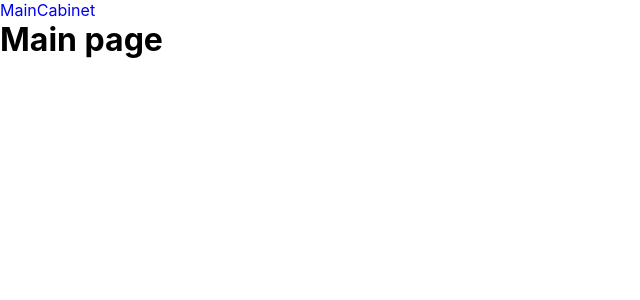
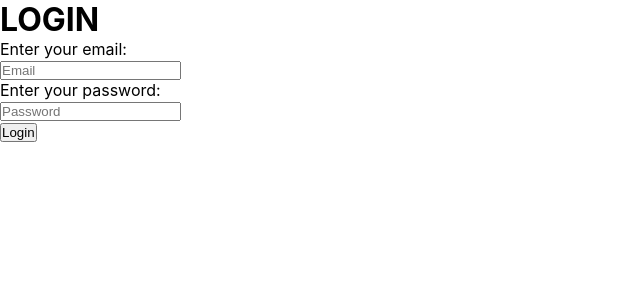
Before and after one commit to pbstm/frontend, a React (Create React App) app: page /login in a window 1280 px wide. Shown: the top 300 px of the page, without its empty margins (0-640 px from the left). Built offline with nearby package versions, Linux system fonts and the light colour scheme.

Commit message:
added path to login page, renamed files from .jsx to .js, added proptypes and fixed eslint errors

```diff
--- a/src/App.js
+++ b/src/App.js
@@ -5,11 +5,13 @@ import { compose } from 'redux'
 import store from './redux/redux-store'
 import Main from './pages/Main'
 import Cabinet from './pages/Cabinet'
+import Login from './pages/Login'
 
 const App = () => (
   <>
     <Switch>
       <Route path="/cabinet" component={Cabinet} />
+      <Route path="/login" component={Login} />
       <Route path="/" component={Main} />
     </Switch>
   </>
--- /dev/null
+++ b/src/components/FormsControls.js
@@ -0,0 +1,65 @@
+import React from 'react'
+import { Field } from 'redux-form'
+import classNames from 'classnames'
+import PropTypes from 'prop-types'
+import classes from './FormsControls.module.scss'
+
+const FormControl = ({ meta, children }) => {
+  const hasError = meta.touched && meta.error
+  return (
+    <div
+      className={classNames(
+        classes.formsControls,
+        hasError ? classes.error : ''
+      )}
+    >
+      <div>{children}</div>
+      {hasError && <span>{meta.error}</span>}
+    </div>
+  )
+}
+
+export const Input = (props) => {
+  const { input, meta, ...restProps } = props
+  return (
+    <FormControl {...props}>
+      <input {...input} {...restProps} />
+      <span />
+    </FormControl>
+  )
+}
+
+export function createField(
+  placeholder,
+  name,
+  validators,
+  component,
+  props,
+  text = ''
+) {
+  return (
+    <>
+      <Field
+        placeholder={placeholder}
+        name={name}
+        validate={validators}
+        component={component}
+        {...props}
+      />
+      {text}
+    </>
+  )
+}
+
+FormControl.propTypes = {
+  children: PropTypes.oneOfType([
+    PropTypes.arrayOf(PropTypes.element),
+    PropTypes.element
+  ]).isRequired,
+  meta: PropTypes.instanceOf(Object).isRequired
+}
+
+Input.propTypes = {
+  meta: PropTypes.instanceOf(Object).isRequired,
+  input: PropTypes.instanceOf(Object).isRequired
+}
--- a/src/index.js
+++ b/src/index.js
@@ -4,12 +4,7 @@ import './scss/index.scss'
 import App from './App'
 import reportWebVitals from './reportWebVitals'
 
-ReactDOM.render(
-  <React.StrictMode>
-    <App />
-  </React.StrictMode>,
-  document.getElementById('root')
-)
+ReactDOM.render(<App />, document.getElementById('root'))
 
 // If you want to start measuring performance in your app, pass a function
 // to log results (for example: reportWebVitals(console.log))
--- /dev/null
+++ b/src/pages/Login/index.js
@@ -0,0 +1,62 @@
+import React from 'react'
+import { reduxForm } from 'redux-form'
+import { useDispatch, useSelector } from 'react-redux'
+import { Redirect } from 'react-router-dom'
+import PropTypes from 'prop-types'
+import { createField, Input } from '../../components/FormsControls'
+import { required, maxLengthCreator } from '../../components/validators'
+import { login } from '../../redux/authReducer'
+import classes from '../../components/FormsControls.module.scss'
+
+const maxLength30 = maxLengthCreator(30)
+
+const LoginForm = ({ handleSubmit, error }) => (
+  <form onSubmit={handleSubmit}>
+    <div className={classes.Email}>
+      <div className={classes.Title}>Enter your email: </div>
+      {createField('Email', 'email', [required, maxLength30], Input)}
+    </div>
+    <div className={classes.Password}>
+      <div className={classes.Title}>Enter your password: </div>
+      {createField('Password', 'password', [required, maxLength30], Input, {
+        type: 'password'
+      })}
+    </div>
+
+    {error && <div className={classes.formSummaryError}>{error}</div>}
+    <button type="submit">Login</button>
+  </form>
+)
+
+const LoginReduxForm = reduxForm({
+  form: 'login'
+})(LoginForm)
+
+const Login = () => {
+  const isAuth = useSelector((state) => state.auth.isAuth)
+  const dispatch = useDispatch()
+
+  const onSubmit = (formData) => {
+    dispatch(login(formData.email, formData.password))
+  }
+
+  if (isAuth) <Redirect to="/cabinet" />
+
+  return (
+    <div className="container">
+      <h1>LOGIN</h1>
+      <LoginReduxForm onSubmit={onSubmit} />
+    </div>
+  )
+}
+
+export default Login
+
+LoginForm.propTypes = {
+  handleSubmit: PropTypes.func.isRequired,
+  error: PropTypes.string
+}
+
+LoginForm.defaultProps = {
+  error: ''
+}
--- a/src/pages/Main/MainMenu/index.js
+++ b/src/pages/Main/MainMenu/index.js
@@ -9,6 +9,9 @@ const MainMenu = () => (
     <NavLink to="/cabinet">
       <span>Cabinet</span>
     </NavLink>
+    <NavLink to="/login">
+      <span>Login</span>
+    </NavLink>
   </nav>
 )
 
```
Also changed, not shown: src/components/FormsControls.jsx (deleted, +0 -49 lines), src/pages/Login/Login.jsx (deleted, +0 -63 lines).
